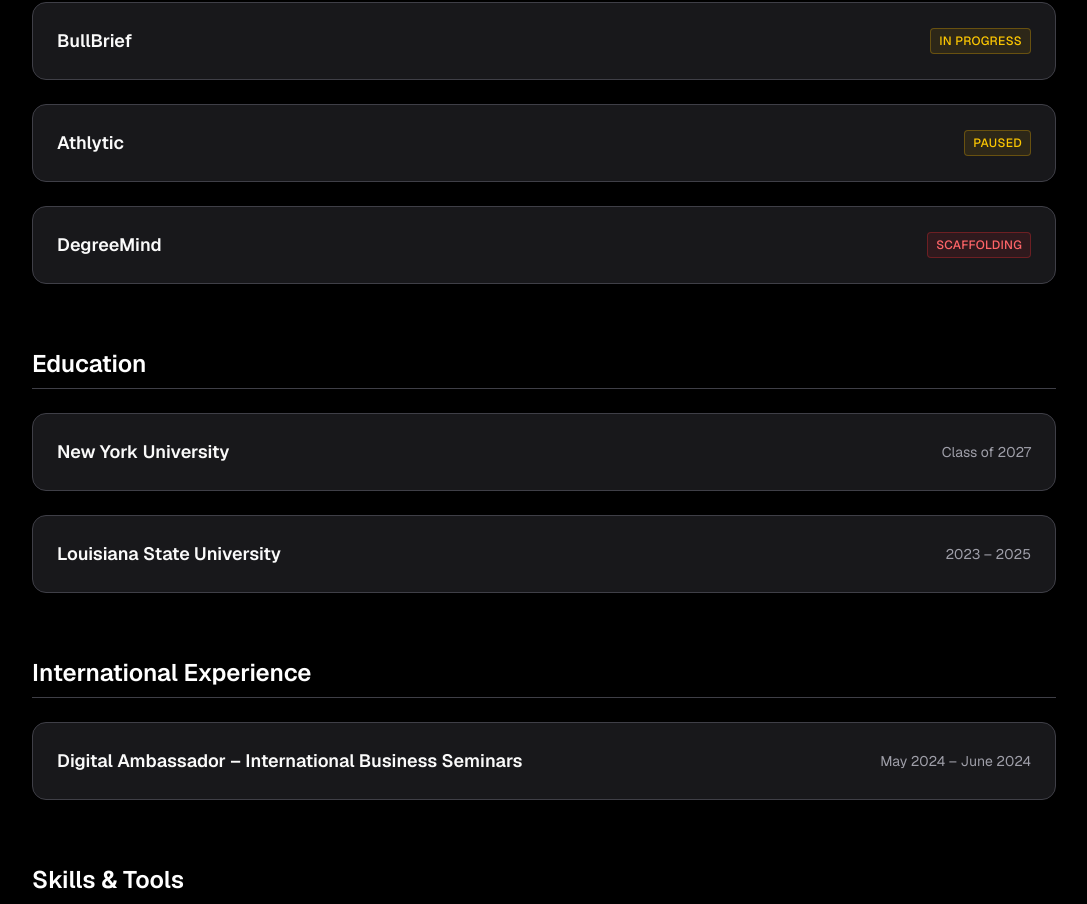
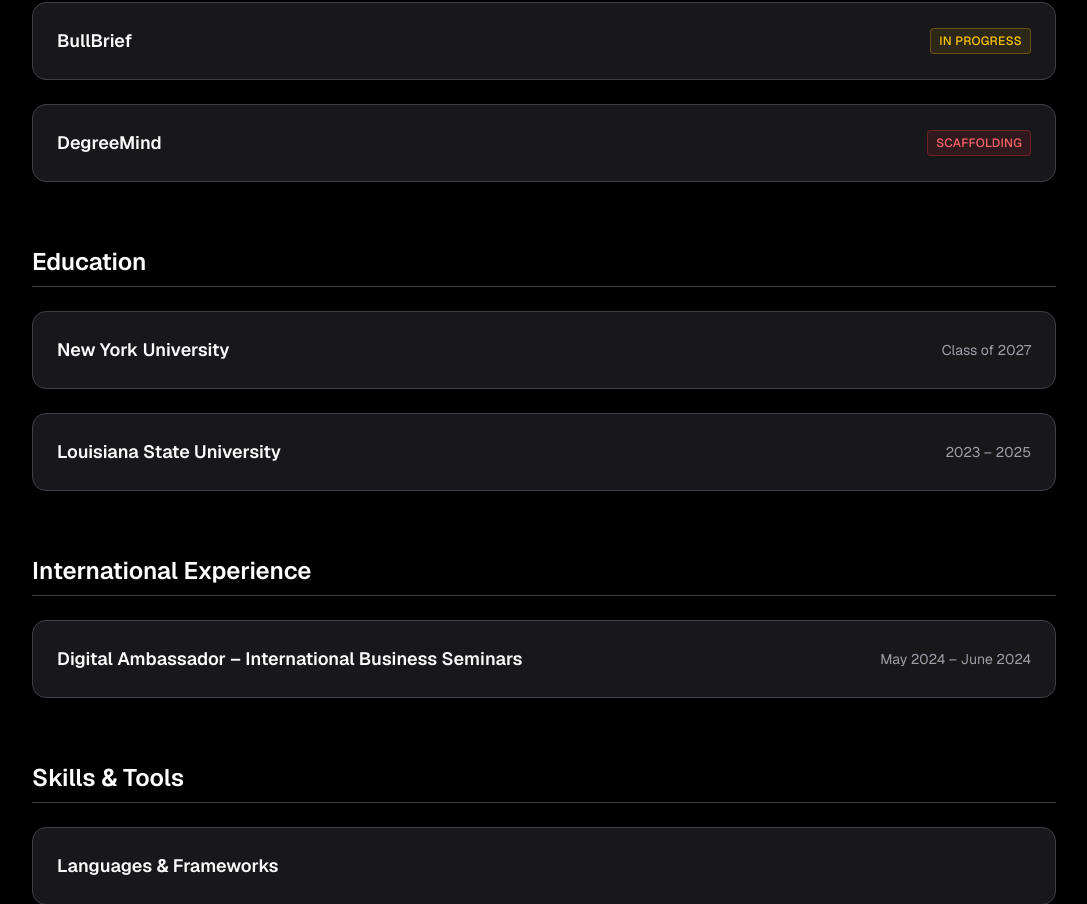
Before and after one commit to cedricsthomasjr/cjt, a Next.js app: page /resume in a window 1280 px wide. Shown: the part 1135-2039 px from the top of the page, without its empty margins (96-1183 px from the left). Built offline with nearby package versions, Linux system fonts and the light colour scheme.

Commit message:
regular updates

```diff
--- a/src/app/resume/page.js
+++ b/src/app/resume/page.js
@@ -61,17 +61,6 @@
           "Early features include AI company summary and portfolio analysis, and real-time market insights.",
         ],
       },
-      {
-        title: "Athlytic",
-        status: "paused",
-        slug: "athlytic",
-        bullets: [
-          "Stat-driven web app that breaks down athlete performance using dynamic APIs and AI-generated insights.",
-          "Integrated NBA data via `nba_api`; features smart search, player timelines, and usage breakdowns.",
-          "Building toward AI blurbs, shot charts, and real-time leaderboard comparisons.",
-        ],
-      },
-
       {
         title: "DegreeMind",
         status: "scaffolding",
--- a/src/data/projects.json
+++ b/src/data/projects.json
@@ -29,31 +29,7 @@
     "live": "https://whatcjsees.vercel.app",
     "caption": "Gallery showcase with motion and metadata"
   },
-  {
-    "title": "Athlytics",
-    "slug": "athlytics",
-    "status": "paused",
 
-    "image": "/projects/athlytic.png",
-    "description": "AI-powered sports stat breakdowns.",
-    "tags": ["React", "Flask", "API", "AI", "Full Stack"],
-    "content": "Athlytics combines real-time NBA data, advanced metrics, and AI summaries into a seamless full-stack experience for hoop heads and stat nerds alike.Built for the ones who read the box score twice — Athlytics is a modern NBA analytics tool blending stats, visuals, and AI breakdowns for the next-gen fan.",
-    "features": [
-      "Player search with real-time stat cards",
-      "Flask backend scraping NBA_API and Basketball Reference",
-      "React frontend with Tailwind UI and Framer Motion",
-      "Advanced metrics: USG%, EFG%, NET_RATING, and more",
-      "AI blurbs generated from raw stats and award history"
-    ],
-    "lessons": [
-      "Flask REST APIs + React integration",
-      "Building persistent caches to reduce fetch time",
-      "Using Selenium for award scraping"
-    ],
-    "github": "https://github.com/cedricsthomasjr/athlytics",
-    "live": "",
-    "caption": "Athlytic homepage — data meets design"
-  },
   {
     "title": "BullBrief",
     "slug": "bullbrief",
@@ -63,10 +39,15 @@
     "description": "Investment analytics for the modern day investor.",
     "tags": ["Next.js", "AI", "Finance"],
     "content": "BullBrief helps beginner and advanced investors summarize their holdings, and other stocks with AI-powered insights.",
-    "features": [""],
+    "features": [
+      "AI company summary",
+      "Portfolio analysis",
+      "Deep compare between stocks",
+      "Live graphs"
+    ],
     "lessons": [""],
     "github": "",
-    "live": "",
+    "live": "https://bullbrief.pro",
     "caption": "Soon to launch — invest smarter"
   },
 
@@ -79,7 +60,11 @@
 
     "tags": ["Next.js", "Transactions", "E-commerce"],
     "content": "CampusPass simplifies third party ticket transactions from student to student in college campuses. Verify with a .edu email and buy, sell, and trade your tickets to other students.",
-    "features": [""],
+    "features": [
+      "Buy, sell, and trade tickets",
+      "Verify with .edu email",
+      "Transactions between students"
+    ],
     "lessons": [""],
     "github": "",
     "live": "",
```
